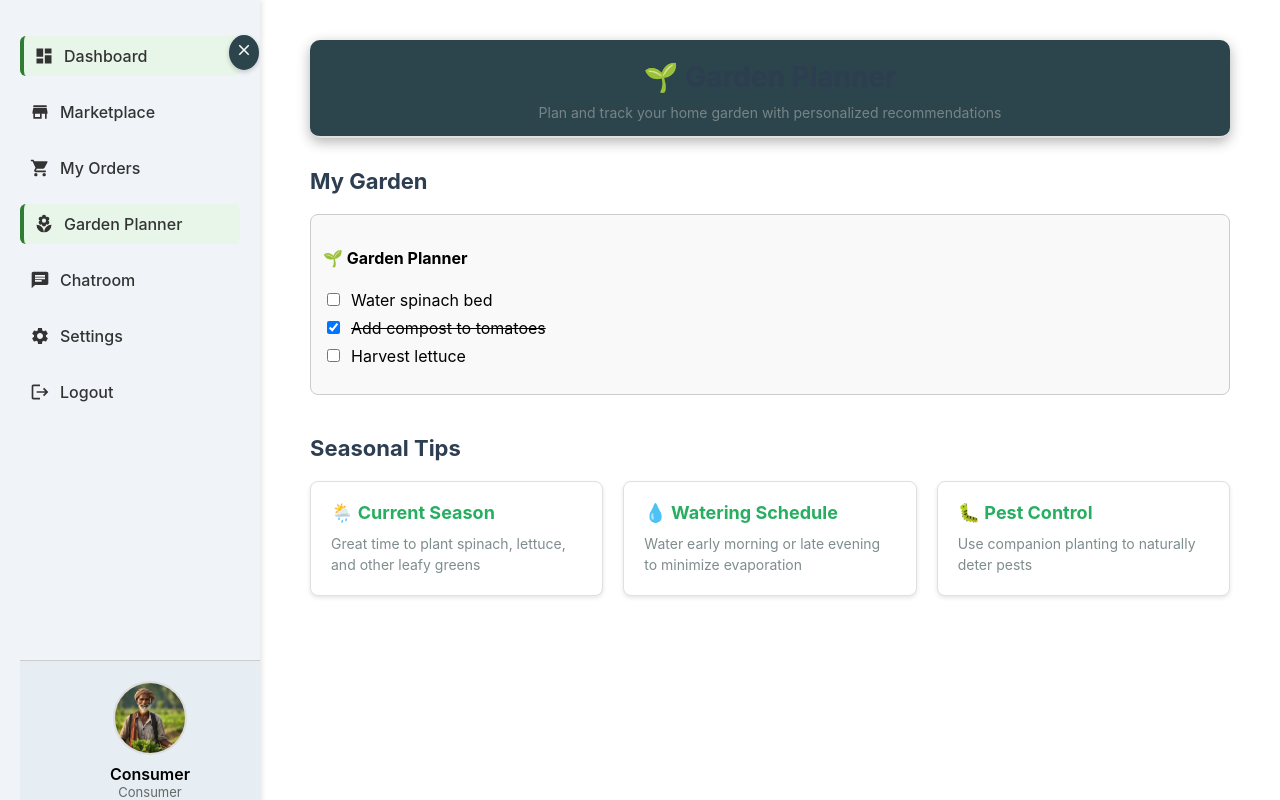
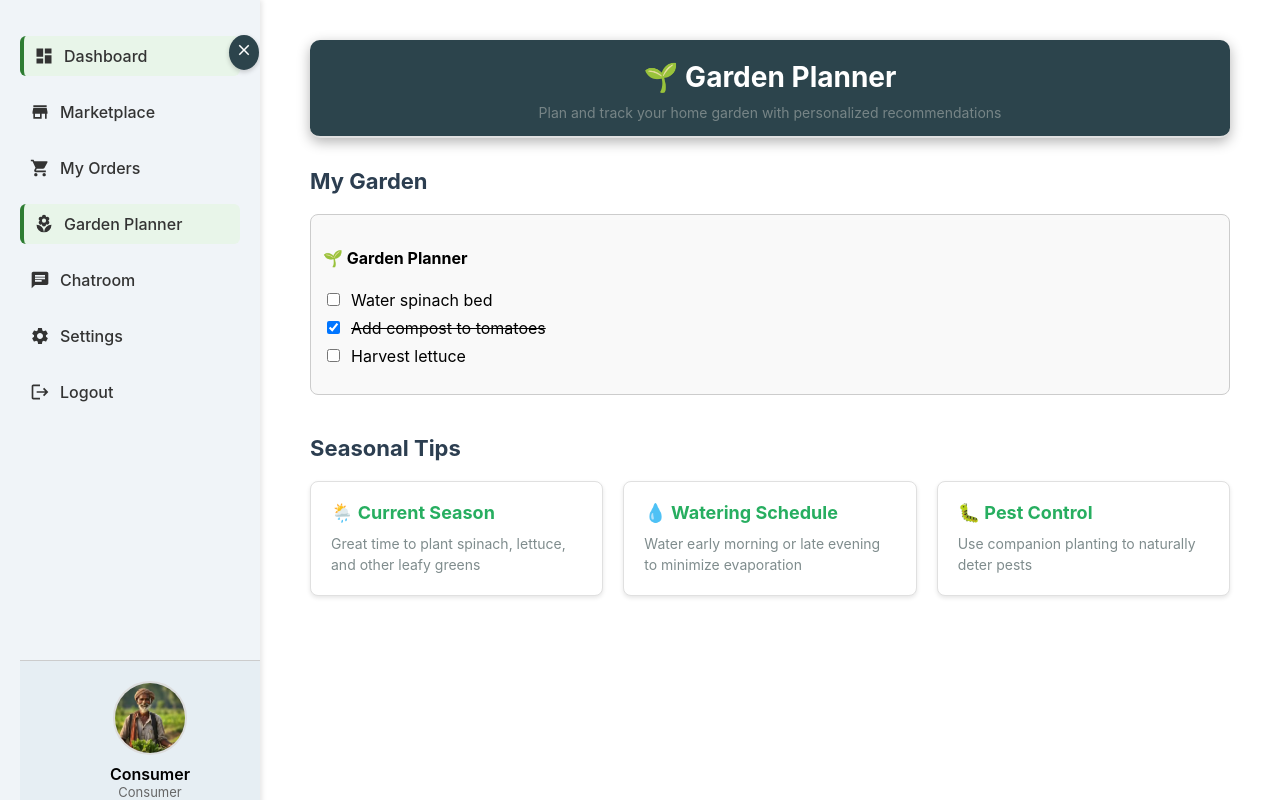
Before and after one commit to Tishetso/agri-connect-frontend, a React (Create React App) app: page /consumer/garden in a window 1280 px wide. Built offline with nearby package versions, Linux system fonts and the light colour scheme.

Commit message:
modification/adjustment

```diff
--- a/src/pages/Consumer/ConsumerDashboard.js
+++ b/src/pages/Consumer/ConsumerDashboard.js
@@ -67,7 +67,7 @@ function ConsumerDashboard() {
         <>
             {/* TopBar */}
             <header style={{ marginBottom: '20px' }}>
-                <h2>Welcome, {firstName} 🛒</h2>
+                <h2>Welcome, {firstName} 👋</h2>
                 <p>You're browsing from <strong>{region}</strong></p>
 
                 <p>🌦️ {weatherTip}</p>
--- a/src/pages/Consumer/MarketplacePage.css
+++ b/src/pages/Consumer/MarketplacePage.css
@@ -10,7 +10,7 @@
 
 .page-header h2 {
     margin: 0 0 10px 0;
-    color: #2c3e50;
+    color: white;
     font-size: 28px;
 }
 
--- a/src/pages/Consumer/ProduceCard.jsx
+++ b/src/pages/Consumer/ProduceCard.jsx
@@ -56,6 +56,7 @@ function ProduceCard({ crop, quantity, price, seller, location, status, imageUrl
                     <button className="btn-contact">Contact Farmer</button>
                     <button className="btn-order">Order Now</button>
                 </div>
+
             </div>
         </div>
     );
```
